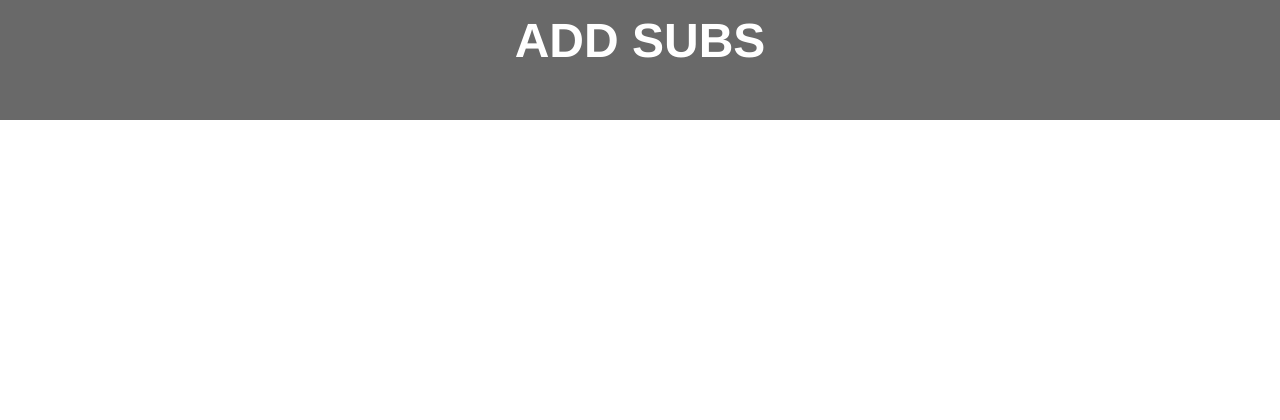
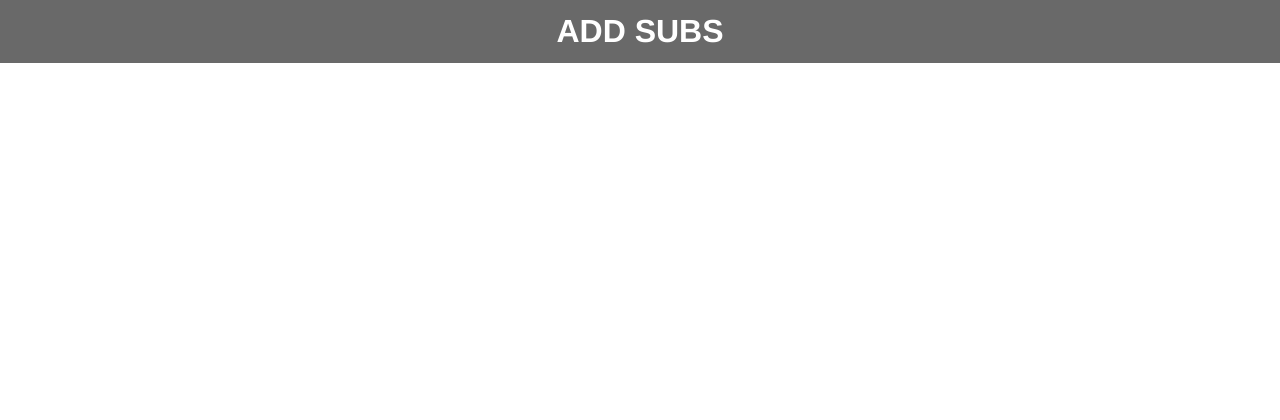
Before and after one commit to feal94/addsubs, a Django app: page / in a window 1280 px wide. Shown: the top 420 px of the page. Run offline with Django 3.2, Linux system fonts and the light colour scheme.

Commit message:
Ahora se utiliza la hoja de estilos

```diff
--- a/www/pint/addsubs/templates/addsubs/css/style_default.css
+++ b/www/pint/addsubs/static/css/style_default.css
@@ -5,25 +5,14 @@ html, body {
     font-size: 100%;
 }
 
- h1 {
-    text-align: center;
-    margin: auto;
-    font-size: 3em;
-  }
-
-header {
-  height: 15%;
-  min-height: 15%;
-  width: 100%;
-  display: inline-block;
-  text-align: center;
-  position: relative;
-  background-color: dimgray;
-}
-
 div#wrapper {
     min-height: 100%;
     position: relative;
+}
+
+header {
+    top: 0;
+    background-color: dimgray;
 }
 
 header h1 {
--- a/www/pint/addsubs/templates/addsubs/index.html
+++ b/www/pint/addsubs/templates/addsubs/index.html
@@ -4,7 +4,7 @@
 	<head>
 	<title>AddSubs</title>
 	<meta charset="UTF-8">
-	<link rel="stylesheet" type="text/css" href="css/style_default.css" />
+	<link rel="stylesheet" type="text/css" href="/static/css/style_default.css" />
 	<meta name="viewport" content="width=device-width, initial-scale=1, maximum-scale=1">
 	</head>
 
```
